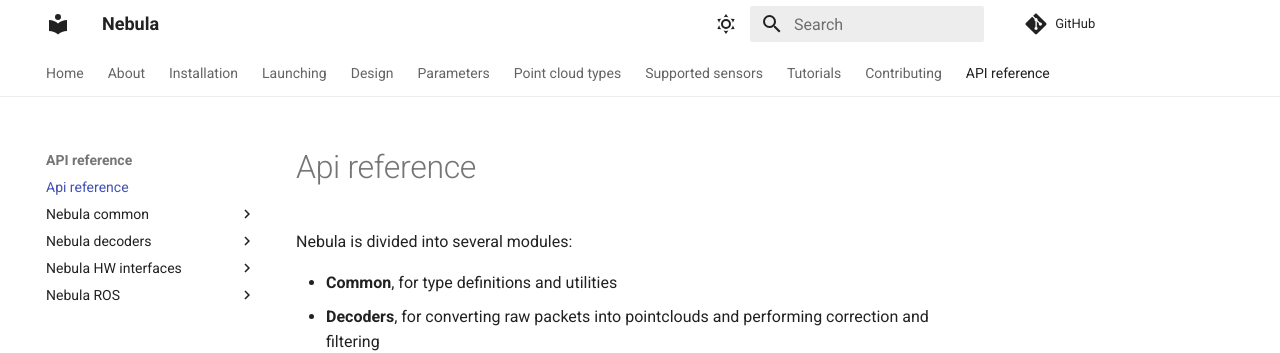
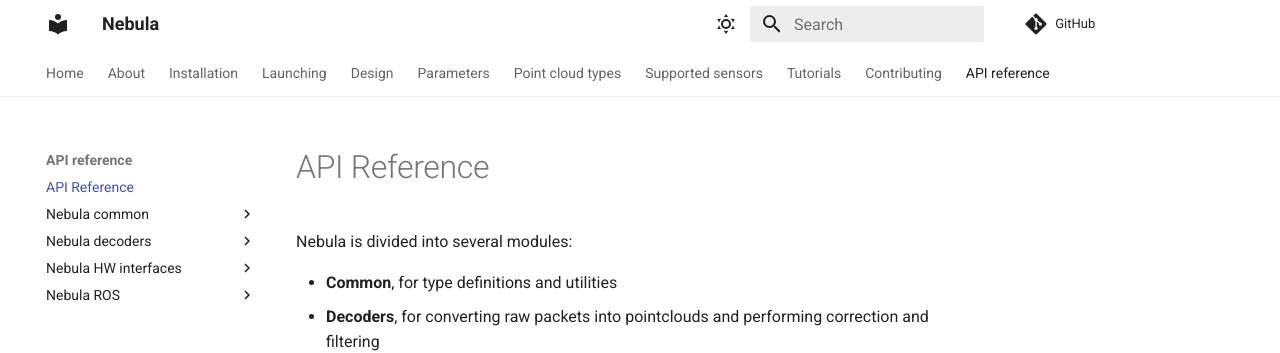
Before and after one commit to tier4/nebula, an MkDocs documentation site: the page built from docs/api_reference.md, in a window 1280 px wide. Shown: the top 353 px of the page. Built offline with MkDocs 1.6.1 and Material for MkDocs 9.7.7, drawn with Linux system fonts in a browser that asks for light colours; comment, search, counter and statistics services are not loaded; part of the change alters nothing that is shown.

```diff
--- a/docs/api_reference.md
+++ b/docs/api_reference.md
@@ -1,3 +1,5 @@
+# API Reference
+
 Nebula is divided into several modules:
 
 - **Common**, for type definitions and utilities
```
